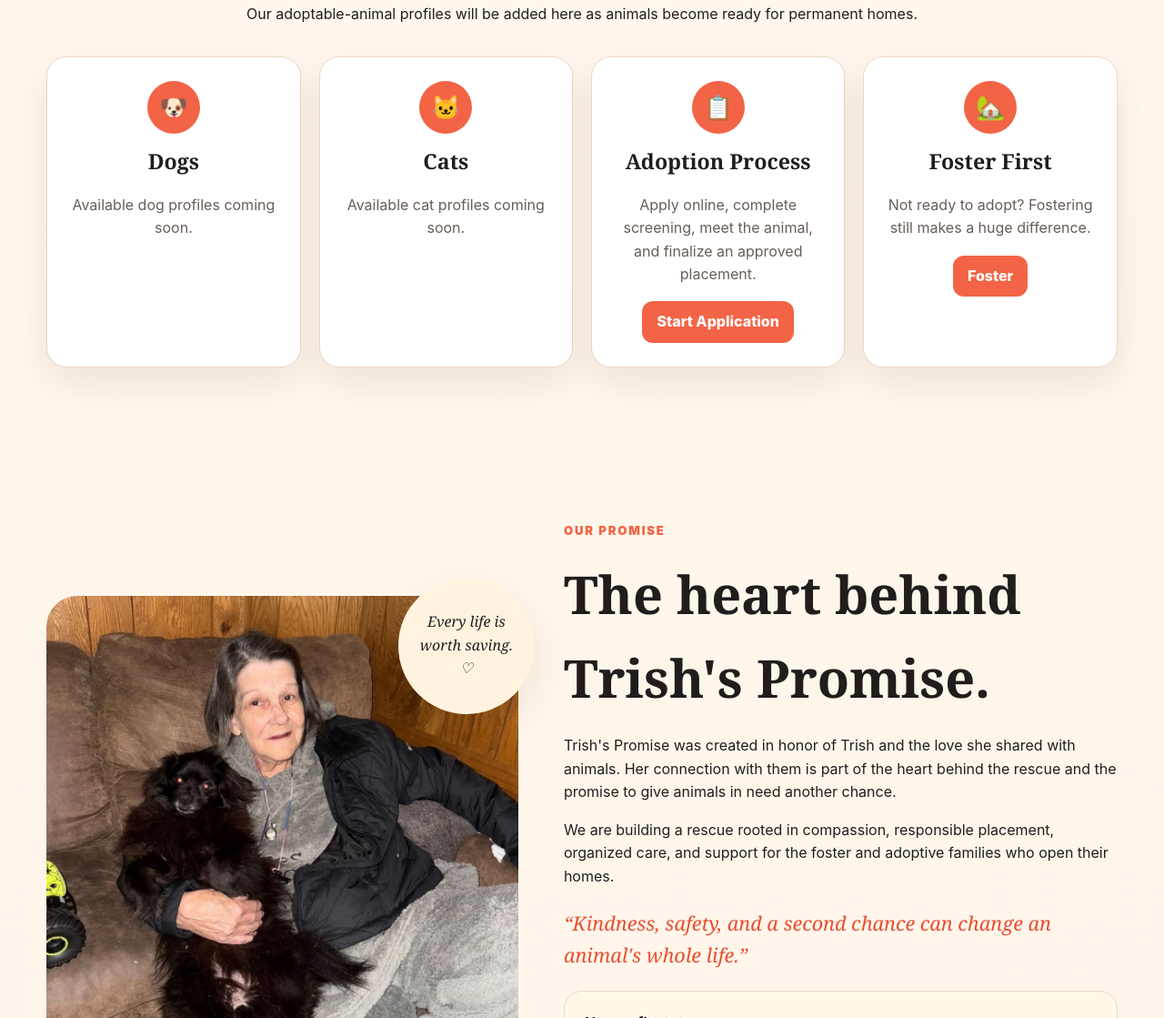
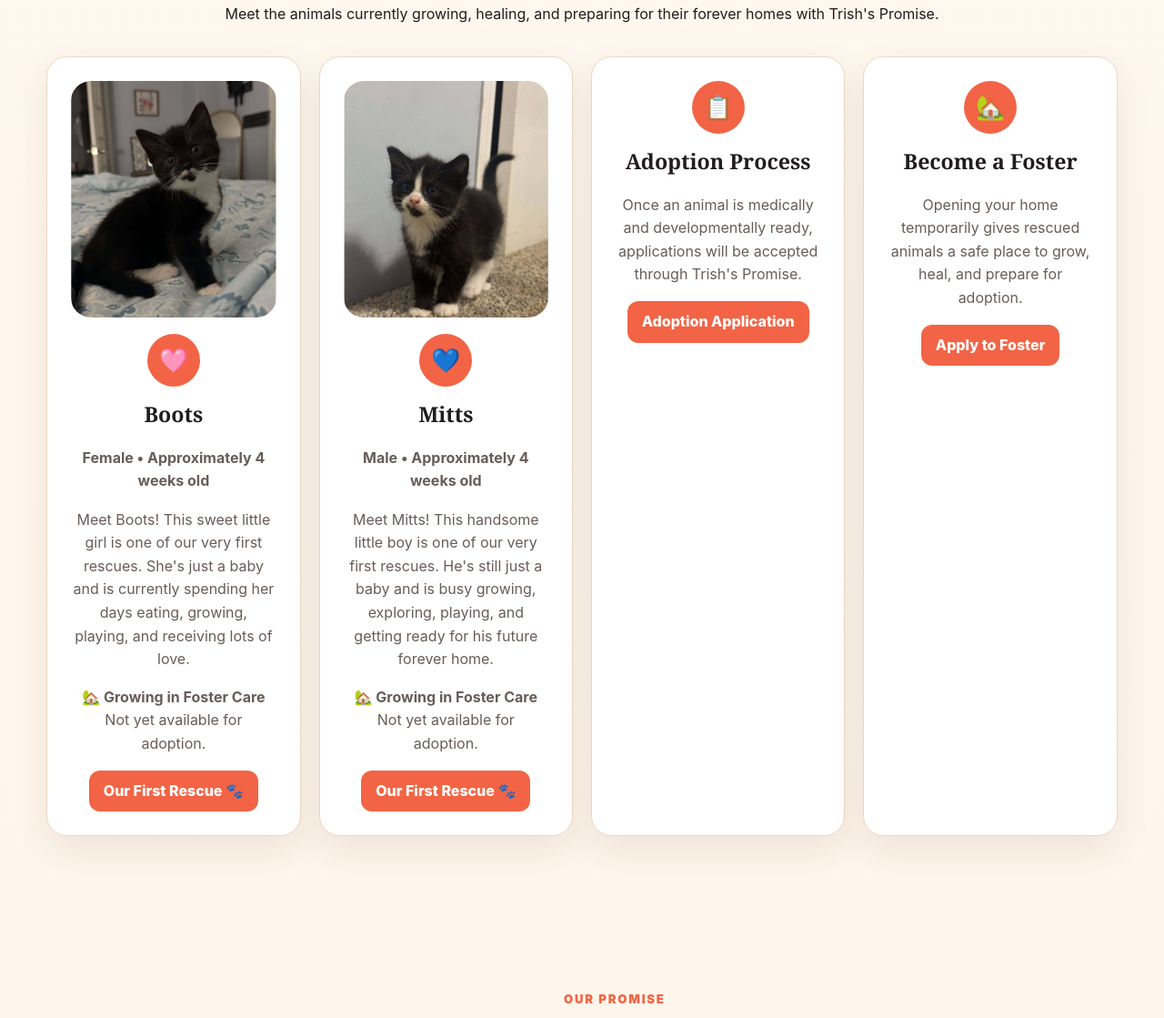
Before and after one commit to trishspromise/Trish-s-promise, a plain HTML site: page index.html in a window 1280 px wide. Shown: the part 1886-3005 px from the top of the page at 91% size. Drawn offline with Linux system fonts and the light colour scheme.

Commit message:
Add files via upload

```diff
--- a/index.html
+++ b/index.html
@@ -60,19 +60,53 @@
       <article class="help-card"><div class="icon-circle">🐾</div><h3>Foster</h3><p>Open your home temporarily and help save a life.</p><a class="small-btn" href="foster-application.html">Apply to Foster</a></article>
       <article class="help-card"><div class="icon-circle">♡</div><h3>Adopt</h3><p>Welcome an animal into a loving permanent home.</p><a class="small-btn" href="adoption-application.html">Apply to Adopt</a></article>
       <article class="help-card"><div class="icon-circle">♥</div><h3>Support</h3><p>Help with supplies, veterinary care, fostering, volunteering, and more.</p><div class="card-actions"><a class="small-btn" href="support.html">Ways to Support</a><a class="small-btn small-btn-outline" href="https://www.amazon.com/registries/gl/guest-view/1NCL5ETW1CKJ2?ref_=cm_sw_r_apin_ggr-subnav-share_T6DG3EXSFPKC5HQ2MJ0E&language=en-US" target="_blank" rel="noopener noreferrer">🛒 Amazon Wishlist</a></div></article>
-      <article class="help-card"><div class="icon-circle">🤲</div><h3>Volunteer</h3><p>Help with events, transport, photos, outreach, and more.</p><a class="small-btn" href="volunteer-application.html">Volunteer</a></article>
+      <article class="help-card"><div class="icon-circle">🤲</div><h3>Volunteer</h3><p>Help with events, transport, photos, outreach, and more.</p><a class="small-btn" href="mailto:trishspromiseanimalrescue@gmail.com?subject=Volunteer%20Interest">Volunteer</a></article>
     </div>
   </div>
 </section>
 
 <section id="available" class="section" style="padding-top:20px">
   <div class="container">
-    <div class="section-title"><h2>Available Animals</h2><div class="rule">— 🐾 —</div><p>Our adoptable-animal profiles will be added here as animals become ready for permanent homes.</p></div>
+    <div class="section-title">
+      <h2>Available Animals</h2>
+      <div class="rule">— 🐾 —</div>
+      <p>Meet the animals currently growing, healing, and preparing for their forever homes with Trish's Promise.</p>
+    </div>
+
     <div class="help-grid">
-      <article class="help-card"><div class="icon-circle">🐶</div><h3>Dogs</h3><p>Available dog profiles coming soon.</p></article>
-      <article class="help-card"><div class="icon-circle">🐱</div><h3>Cats</h3><p>Available cat profiles coming soon.</p></article>
-      <article class="help-card"><div class="icon-circle">📋</div><h3>Adoption Process</h3><p>Apply online, complete screening, meet the animal, and finalize an approved placement.</p><a class="small-btn" href="adoption-application.html">Start Application</a></article>
-      <article class="help-card"><div class="icon-circle">🏡</div><h3>Foster First</h3><p>Not ready to adopt? Fostering still makes a huge difference.</p><a class="small-btn" href="foster-application.html">Foster</a></article>
+      <article class="help-card">
+        <img src="boots.jpg" alt="Boots, a young female rescue kitten" style="width:100%;height:260px;object-fit:cover;border-radius:22px;margin-bottom:18px;">
+        <div class="icon-circle">🩷</div>
+        <h3>Boots</h3>
+        <p><strong>Female • Approximately 4 weeks old</strong></p>
+        <p>Meet Boots! This sweet little girl is one of our very first rescues. She's just a baby and is currently spending her days eating, growing, playing, and receiving lots of love.</p>
+        <p><strong>🏡 Growing in Foster Care</strong><br>Not yet available for adoption.</p>
+        <span class="small-btn">Our First Rescue 🐾</span>
+      </article>
+
+      <article class="help-card">
+        <img src="mitts.jpg" alt="Mitts, a young male rescue kitten" style="width:100%;height:260px;object-fit:cover;border-radius:22px;margin-bottom:18px;">
+        <div class="icon-circle">💙</div>
+        <h3>Mitts</h3>
+        <p><strong>Male • Approximately 4 weeks old</strong></p>
+        <p>Meet Mitts! This handsome little boy is one of our very first rescues. He's still just a baby and is busy growing, exploring, playing, and getting ready for his future forever home.</p>
+        <p><strong>🏡 Growing in Foster Care</strong><br>Not yet available for adoption.</p>
+        <span class="small-btn">Our First Rescue 🐾</span>
+      </article>
+
+      <article class="help-card">
+        <div class="icon-circle">📋</div>
+        <h3>Adoption Process</h3>
+        <p>Once an animal is medically and developmentally ready, applications will be accepted through Trish's Promise.</p>
+        <a class="small-btn" href="adoption-application.html">Adoption Application</a>
+      </article>
+
+      <article class="help-card">
+        <div class="icon-circle">🏡</div>
+        <h3>Become a Foster</h3>
+        <p>Opening your home temporarily gives rescued animals a safe place to grow, heal, and prepare for adoption.</p>
+        <a class="small-btn" href="foster-application.html">Apply to Foster</a>
+      </article>
     </div>
   </div>
 </section>
```
Also changed, not shown: boots.jpg (added), mitts.jpg (added).
